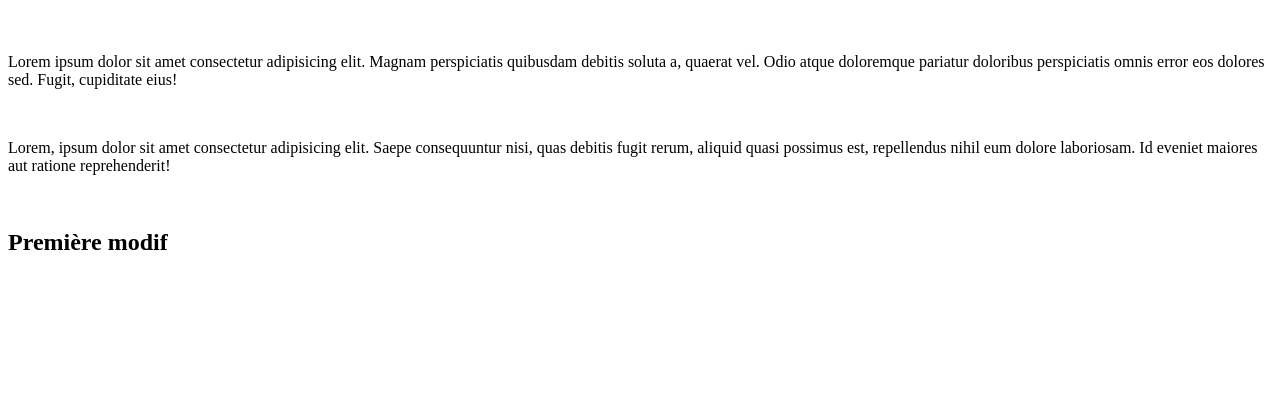
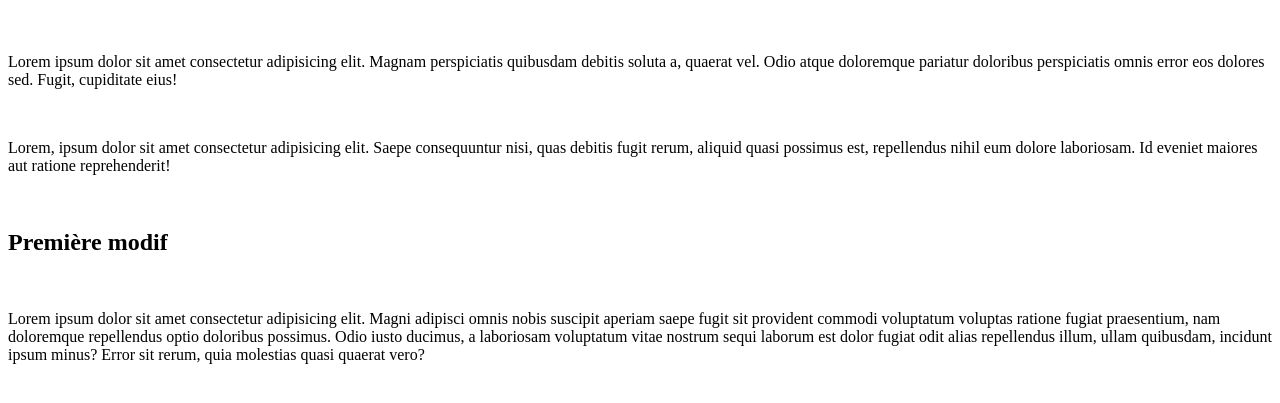
Before and after one commit to Romainvoji/gitexo, a plain HTML site: page index.html in a window 1280 px wide. Shown: the part 79-482 px from the top of the page. Drawn offline with Linux system fonts and the light colour scheme.

Commit message:
4eme commit

```diff
--- a/index.html
+++ b/index.html
@@ -26,6 +26,11 @@
       </p>
       <br>
       <h2>Première modif</h2>
+      <br>
+      <p>Lorem ipsum dolor sit amet consectetur adipisicing elit. Magni adipisci omnis nobis suscipit aperiam saepe fugit sit provident commodi voluptatum voluptas ratione fugiat praesentium, nam doloremque repellendus optio doloribus possimus.
+      Odio iusto ducimus, a laboriosam voluptatum vitae nostrum sequi laborum est dolor fugiat odit alias repellendus illum, ullam quibusdam, incidunt ipsum minus? Error sit rerum, quia molestias quasi quaerat vero?</p>
+      <br>
+
     </div>
   </body>
 </html>
```
